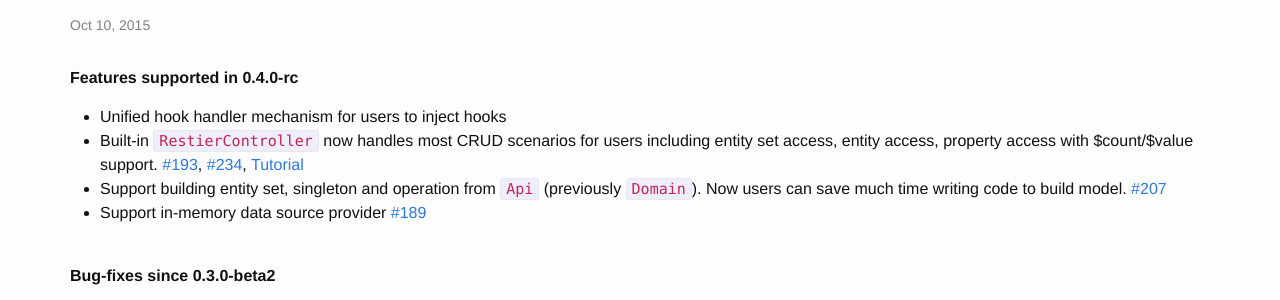
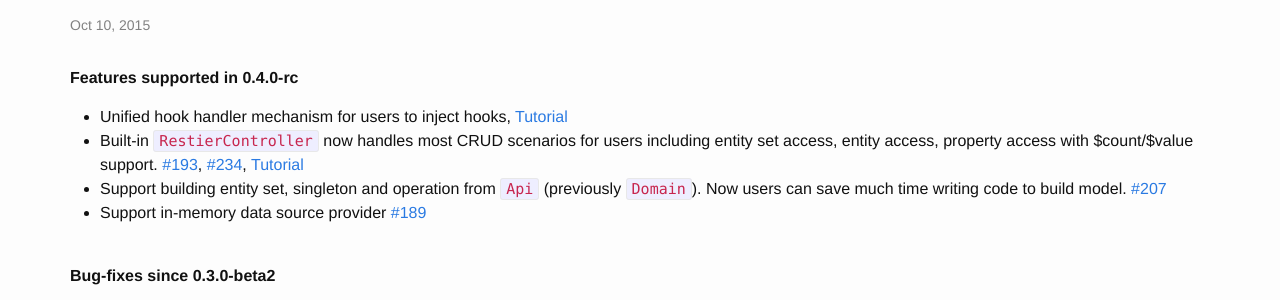
Before and after one commit to OData/RESTier, a Jekyll site: the page built from _posts/2015-10-10-03-14-0-4-0-rc.md, in a window 1280 px wide. Shown: the part 134-434 px from the top of the page. Built offline with Jekyll 4.4.1, drawn with Linux system fonts in a browser that asks for light colours; nearby versions of some CDN libraries; comment, search, counter and statistics services are not loaded.

Commit message:
Update 2015-10-10-03-14-0-4-0-rc.md

```diff
--- a/_posts/2015-10-10-03-14-0-4-0-rc.md
+++ b/_posts/2015-10-10-03-14-0-4-0-rc.md
@@ -7,7 +7,7 @@ category: "5. Announcements"
 
 **Features supported in 0.4.0-rc**
 
- - Unified hook handler mechanism for users to inject hooks
+ - Unified hook handler mechanism for users to inject hooks, [Tutorial](http://odata.github.io/RESTier/#04-04-Hook-Handler)
  - Built-in `RestierController` now handles most CRUD scenarios for users including entity set access, entity access, property access with $count/$value support.  [#193](https://github.com/OData/RESTier/issues/193), [#234](https://github.com/OData/RESTier/issues/234), [Tutorial](http://odata.github.io/RESTier/#04-27-Controllers)
  - Support building entity set, singleton and operation from `Api` (previously `Domain`). Now users can save much time writing code to build model. [#207](https://github.com/OData/RESTier/issues/207)
  - Support in-memory data source provider [#189](https://github.com/OData/RESTier/issues/189)
```
